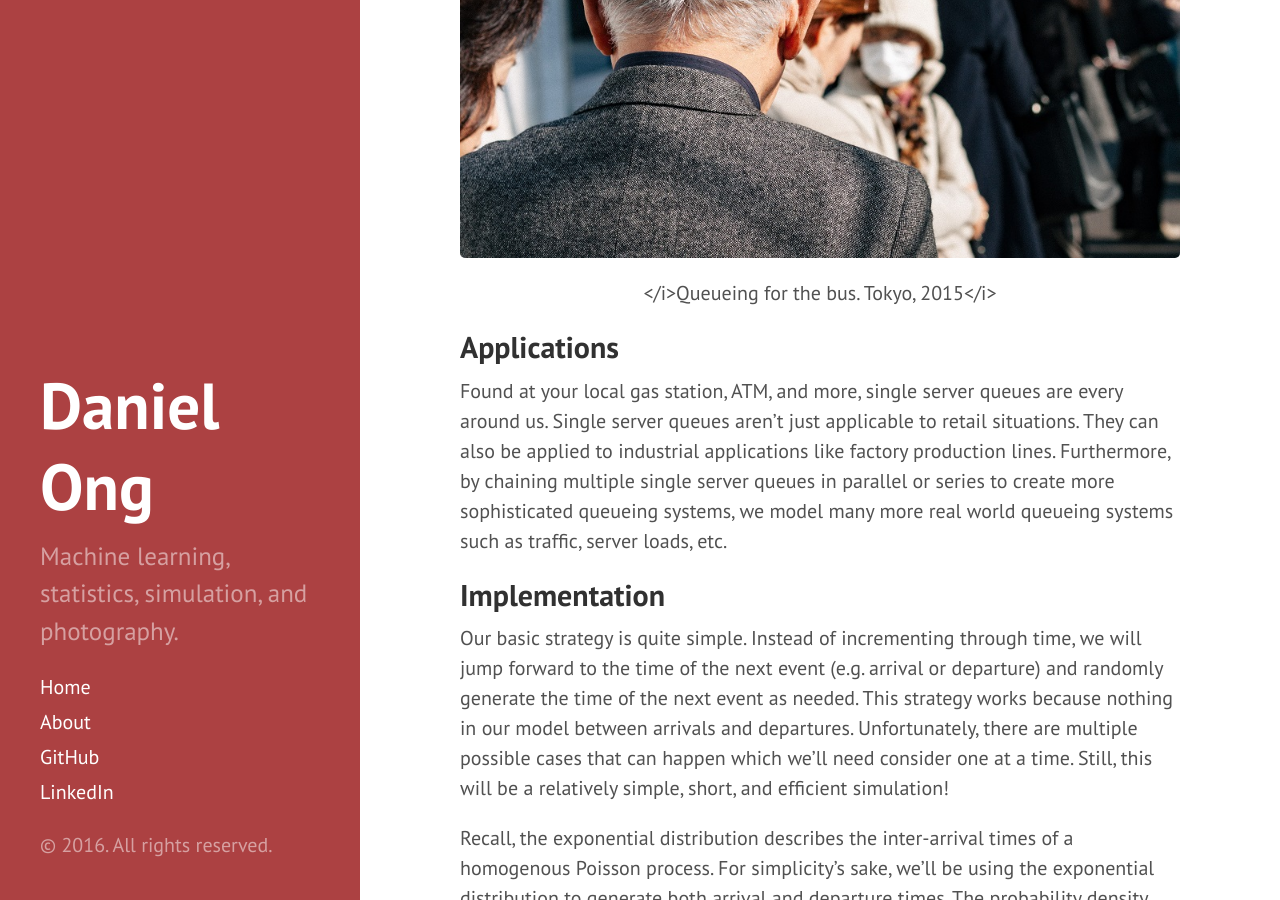
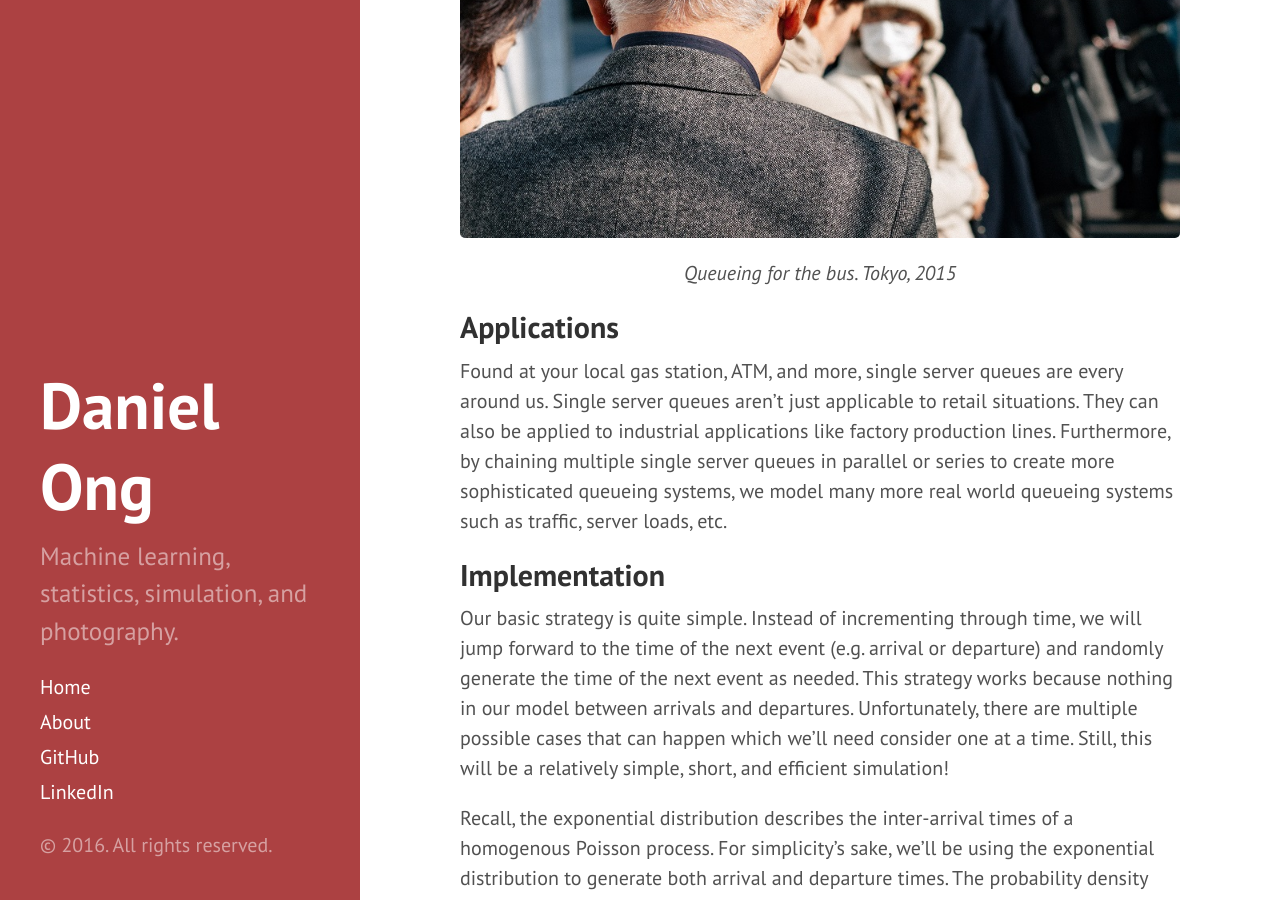
Before and after one commit to danong/danong.github.io, a Jekyll site: the page built from _posts/2016-02-18-single-server-queue.md, in a window 1280 px wide and 900 px high, scrolled down 1007 px. Built offline with Jekyll 4.4.1, drawn with Linux system fonts in a browser that asks for light colours; formulas are drawn with MathJax 3.

Commit message:
Centering images

```diff
--- a/_posts/2016-02-18-single-server-queue.md
+++ b/_posts/2016-02-18-single-server-queue.md
@@ -12,9 +12,10 @@
 
 ## A Basic Queue
 Take a grocery store with one checkout aisle as an example of a single server queue. Customers randomly join the queue according to some probability distribution. The cashier, who can only serve a single person at a time, takes some randomly distributed amount of time to serve the first person in line. The store allows customers to join the line until some set closing time. After the closing time, nobody can join the queue but the cashier will continue to work until the queue is empty. In this tutorial, we will be using the exponential distribution for both arrival and departure times.
-
-[![placeholder](/images/2016-02-18-single-server-queue/queue.jpg "Scatter Plot")](/images/2016-02-18-single-server-queue/queue.jpg)
-<center></i>Queueing for the bus. Tokyo, 2015</i></center>
+<a href="/images/2016-02-18-single-server-queue/queue.jpg">
+  <img src="/images/2016-02-18-single-server-queue/queue.jpg" alt="Queueing for the bus">
+</a>
+<center><i>Queueing for the bus. Tokyo, 2015</i></center>
 
 ## Applications
 Found at your local gas station, ATM, and more, single server queues are every around us. Single server queues aren't just applicable to retail situations. They can also be applied to industrial applications like factory production lines. Furthermore, by chaining multiple single server queues in parallel or series to create more sophisticated queueing systems, we model many more real world queueing systems such as traffic, server loads, etc.
@@ -134,7 +135,9 @@
 ## Analysis of queue lengths
 It might be interesting to see how the maximum queue length is affected by `lambd_in` and `lambda_out` so I modified our simulation to try values of lambda from 0 to 2 and graph the results.
 
-[![placeholder](/images/2016-02-18-single-server-queue/ssqueue_scatter.png "Scatter Plot")](/images/2016-02-18-single-server-queue/ssqueue_scatter.png)
+<a href="/images/2016-02-18-single-server-queue/ssqueue_scatter.png">
+  <img src="/images/2016-02-18-single-server-queue/ssqueue_scatter.png" alt="Scatter Plot">
+</a>
 <center><i>Results of simulation</i></center>
 
 As we can see the maximum queue length stays low until the arrival $$\lambda$$ exceeds the departure $$\lambda$$. Then, the maximum queue length begins to increase linearly with the arrival $$\lambda$$. This makes sense since the expected value of an exponential distribution is given by $$E(X) = \lambda^{-1}$$!
```
